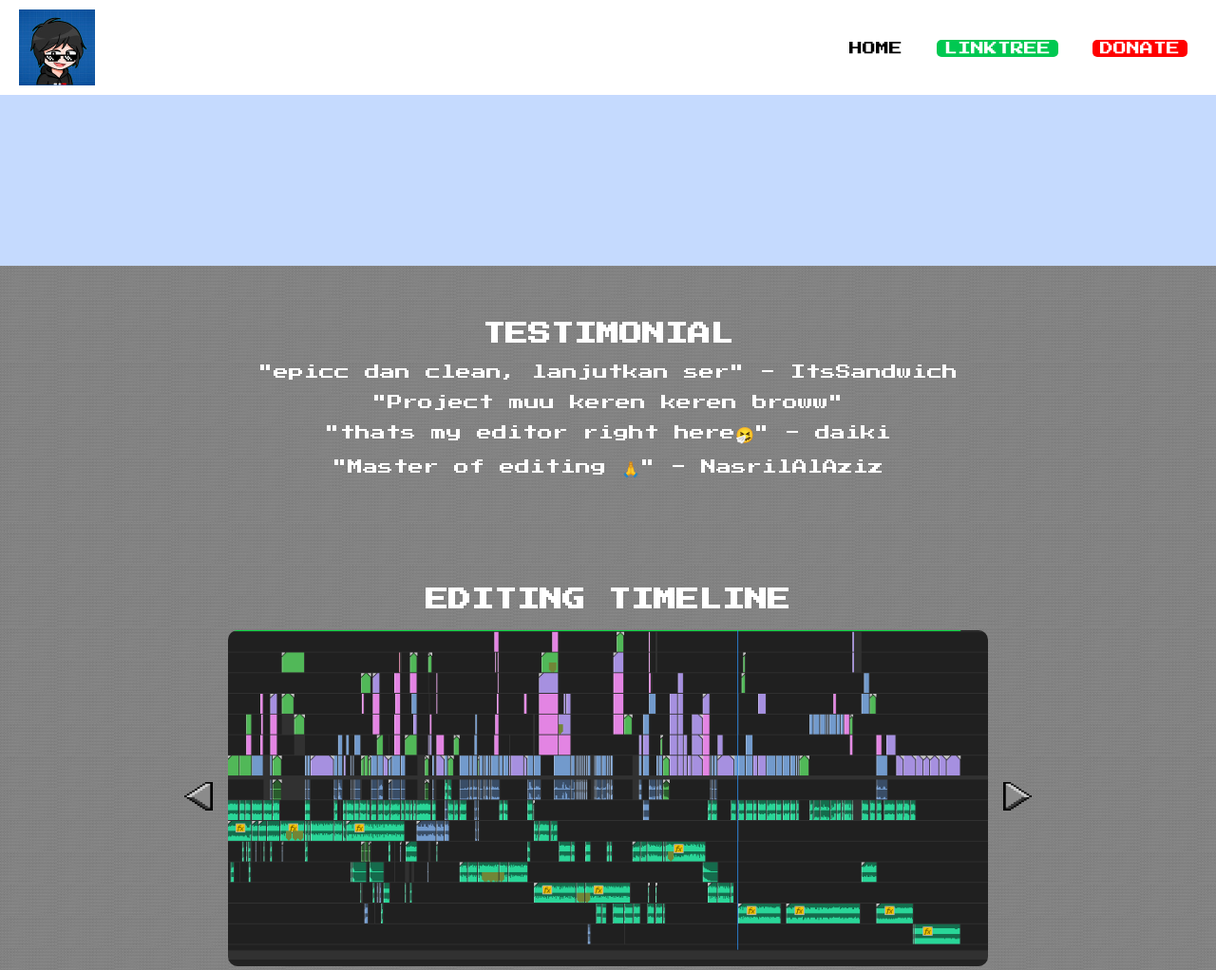
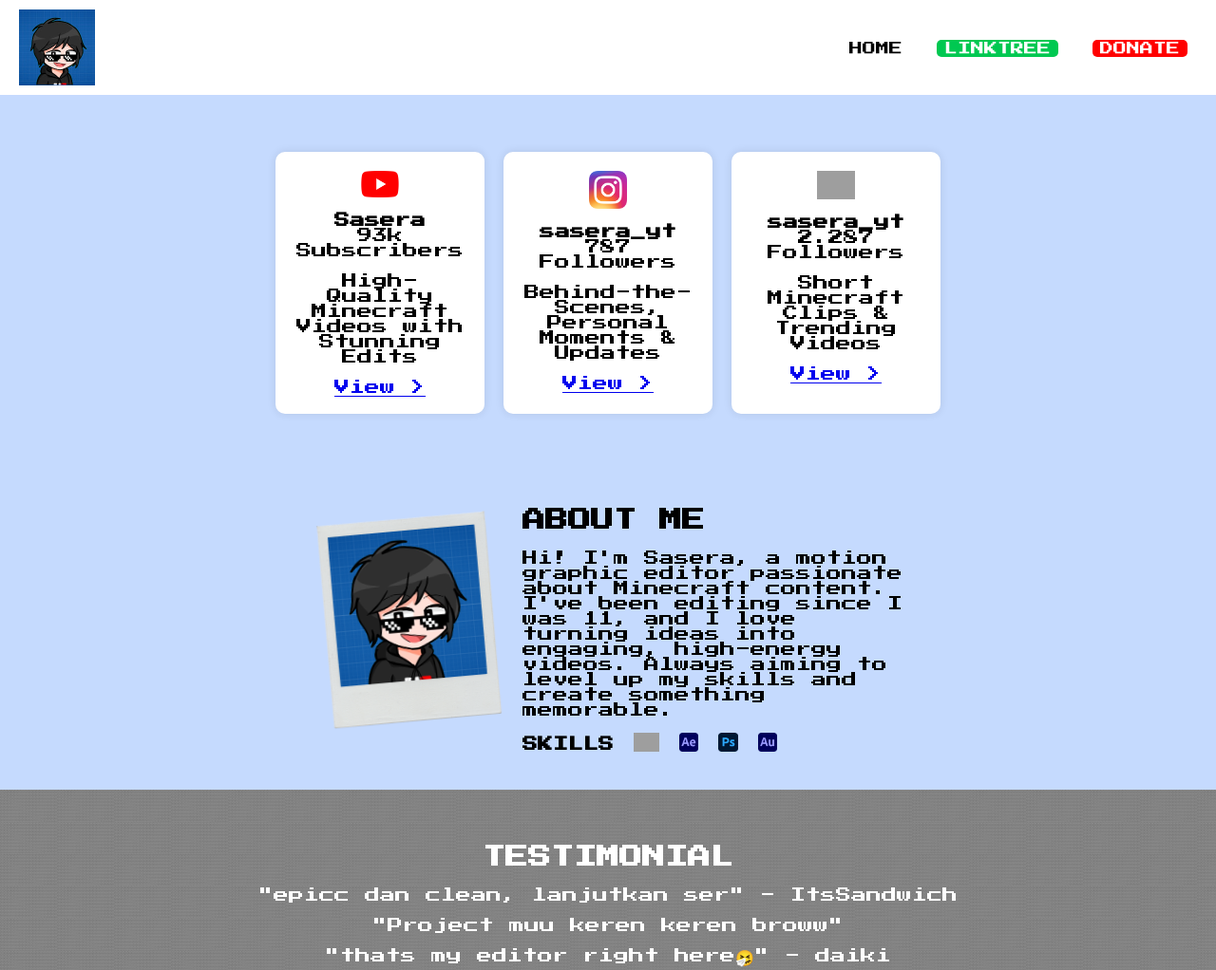
Before and after one commit to BukanNPC/porto-sasera, a plain HTML site: page index.html in a window 1280 px wide. Shown: the top 1022 px of the page at 95% size. Drawn offline with Linux system fonts and the light colour scheme; grey boxes are pictures that could not be loaded.

Commit message:
Update index.html

```diff
--- a/index.html
+++ b/index.html
@@ -117,12 +117,42 @@
 
   <section>
     <div class="card-container">
-      <!-- ...Card section tetap sama... -->
+      <div class="card">
+        <img src="https://github.com/BukanNPC/porto-sasera/raw/main/assets/youtube.png" alt="YouTube">
+        <p><strong>Sasera</strong><br>93k Subscribers</p>
+        <p>High-Quality Minecraft Videos with Stunning Edits</p>
+        <a href="#">View &gt;</a>
+      </div>
+      <div class="card">
+        <img src="https://github.com/BukanNPC/porto-sasera/raw/main/assets/instagram.png" alt="Instagram">
+        <p><strong>sasera_yt</strong><br>787 Followers</p>
+        <p>Behind-the-Scenes, Personal Moments & Updates</p>
+        <a href="#">View &gt;</a>
+      </div>
+      <div class="card">
+        <img src="https://github.com/BukanNPC/porto-sasera/raw/main/assets/tiktok.png" alt="TikTok">
+        <p><strong>sasera_yt</strong><br>2.287 Followers</p>
+        <p>Short Minecraft Clips & Trending Videos</p>
+        <a href="#">View &gt;</a>
+      </div>
     </div>
   </section>
 
   <section>
-    <!-- ...About Me section tetap sama... -->
+    <div style="display: flex; align-items: center; justify-content: center;">
+      <img src="https://github.com/BukanNPC/porto-sasera/raw/main/assets/profile-polaroid.png" style="width: 200px; transform: rotate(-5deg);">
+      <div style="margin-left: 20px; max-width: 400px; text-align: left;">
+        <h2>ABOUT ME</h2>
+        <p>Hi! I'm Sasera, a motion graphic editor passionate about Minecraft content. I've been editing since I was 11, and I love turning ideas into engaging, high-energy videos. Always aiming to level up my skills and create something memorable.</p>
+        <div class="skills">
+          <strong>SKILLS</strong>
+          <img src="https://github.com/BukanNPC/porto-sasera/raw/main/assets/PR.png">
+          <img src="https://github.com/BukanNPC/porto-sasera/raw/main/assets/AE.png">
+          <img src="https://github.com/BukanNPC/porto-sasera/raw/main/assets/PS.png">
+          <img src="https://github.com/BukanNPC/porto-sasera/raw/main/assets/AU.png">
+        </div>
+      </div>
+    </div>
   </section>
 
   <section class="testimonial">
@@ -147,7 +177,10 @@
   </section>
 
   <section class="contact">
-    <!-- ...Contact section tetap sama... -->
+    <h2>CONTACT ME</h2>
+    <div><img src="https://github.com/BukanNPC/porto-sasera/raw/main/assets/email.png" height="16"> ssaseraaaa@gmail.com</div>
+    <div><img src="https://github.com/BukanNPC/porto-sasera/raw/main/assets/discord.png" height="16"> Sasera#2097</div>
+    <div><img src="https://github.com/BukanNPC/porto-sasera/raw/main/assets/instagram.png" height="16"> @sasera_yt (Quickest Response)</div>
   </section>
 
   <script>
```
